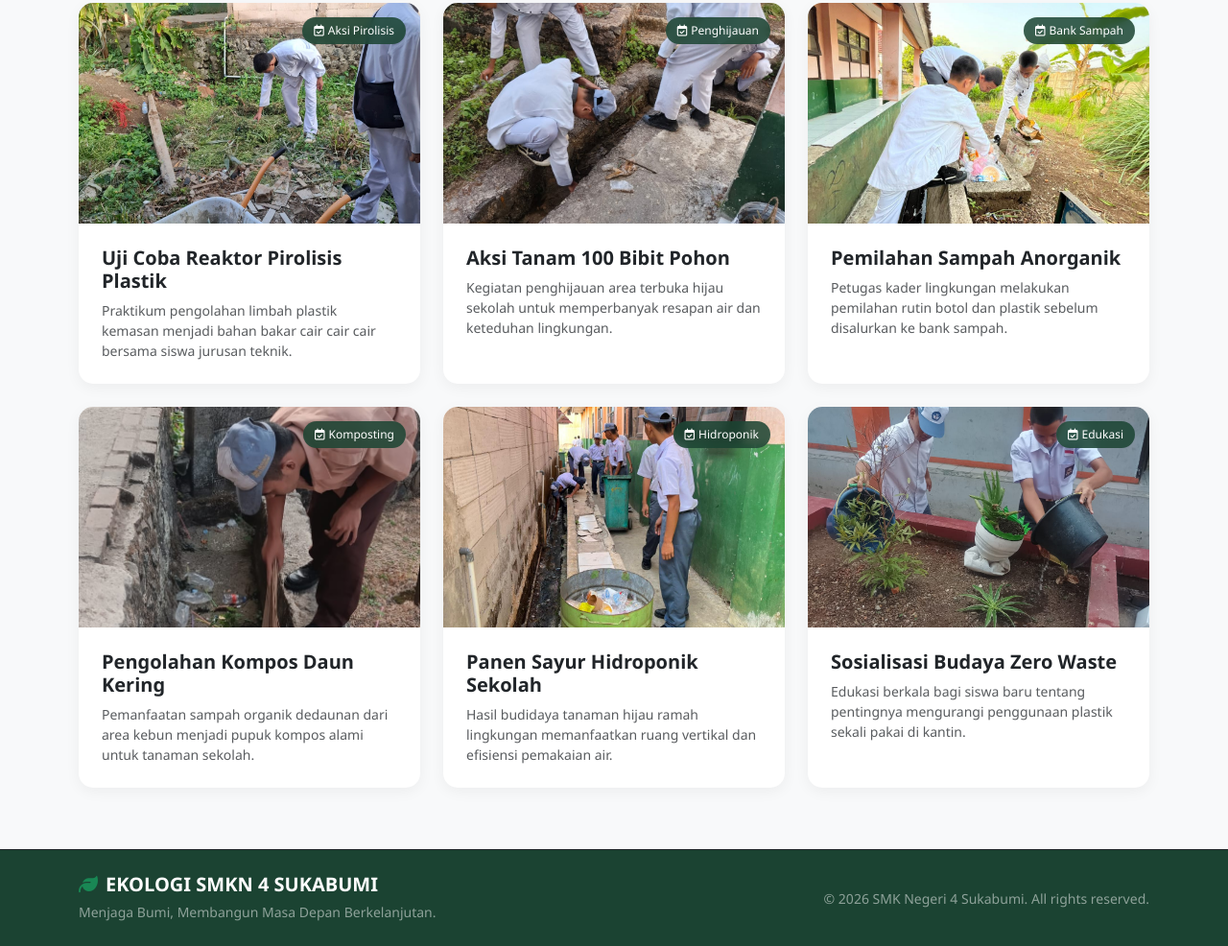
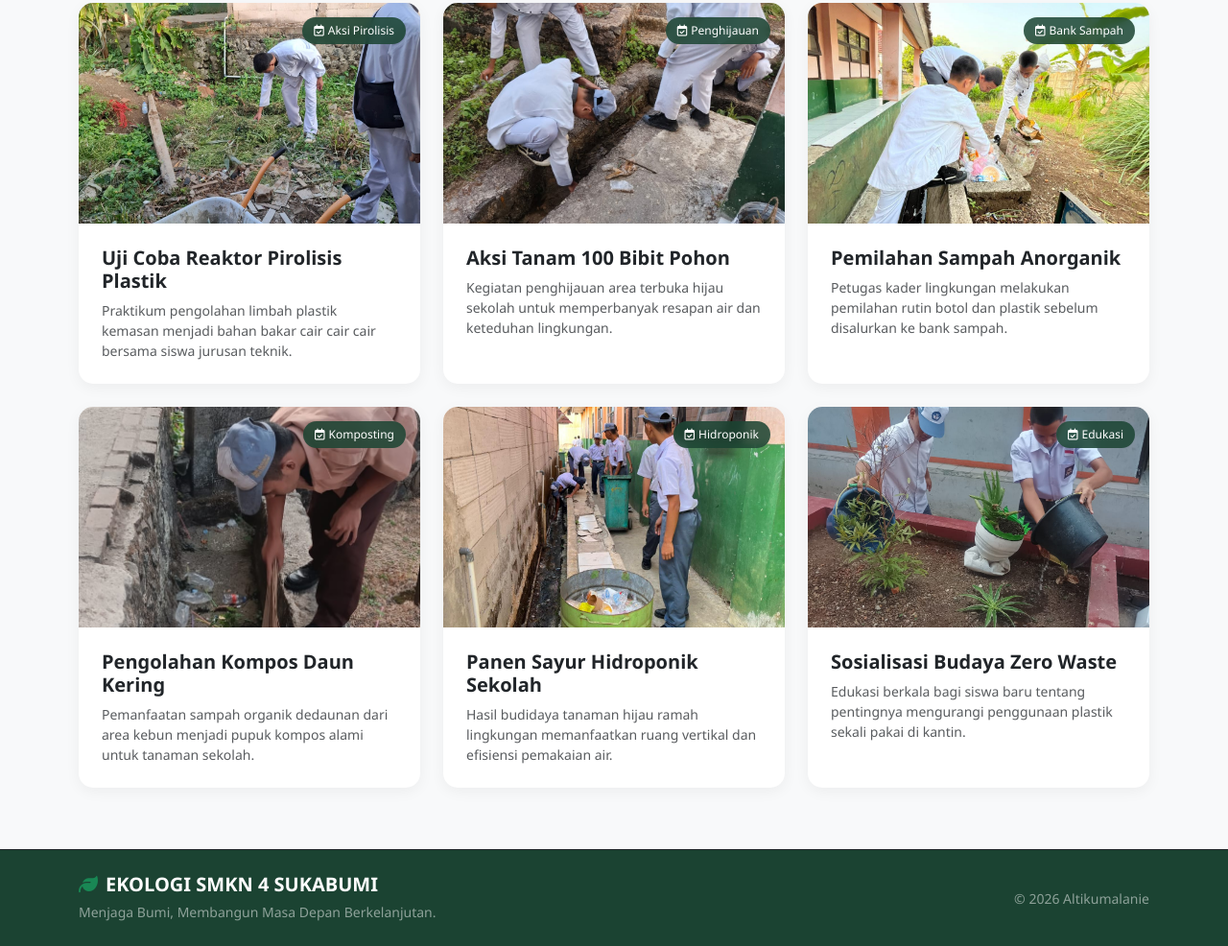
Before and after one commit to smkn4smi/ekologi, a plain HTML site: page dampak.html in a window 1280 px wide. Shown: the part 560-1546 px from the top of the page at 96% size. Drawn offline with nearby package versions, Linux system fonts and the light colour scheme.

Commit message:
Update footer copyright text

```diff
--- a/dampak.html
+++ b/dampak.html
@@ -225,7 +225,7 @@
                     <small class="text-white-50">Menjaga Bumi, Membangun Masa Depan Berkelanjutan.</small>
                 </div>
                 <div class="col-md-6 text-md-end">
-                    <small class="text-white-50">&copy; 2026 SMK Negeri 4 Sukabumi. All rights reserved.</small>
+                    <small class="text-white-50">&copy; 2026 Altikumalanie</small>
                 </div>
             </div>
         </div>
```
